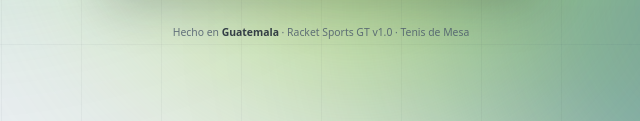
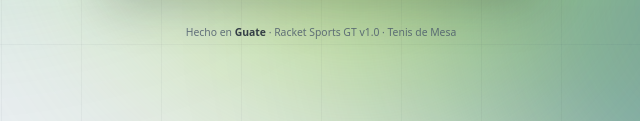
Before and after one commit to KevDev2711/racket-sports-gt, a website with bundled scripts: page public/index.html in a window 1280 px wide. Shown: the part 676-797 px from the top of the page, 319-959 px from the left. Built offline with nearby package versions, Linux system fonts and the light colour scheme.

Commit message:
Hecho en GUA

```diff
--- a/public/index.html
+++ b/public/index.html
@@ -267,7 +267,7 @@
   </div>
 
   <footer class="footer">
-    Hecho en <strong>Guatemala</strong> · Racket Sports GT v1.0 · Tenis de Mesa
+    Hecho en <strong>Guate</strong> · Racket Sports GT v1.0 · Tenis de Mesa
   </footer>
 
 </main>
```
